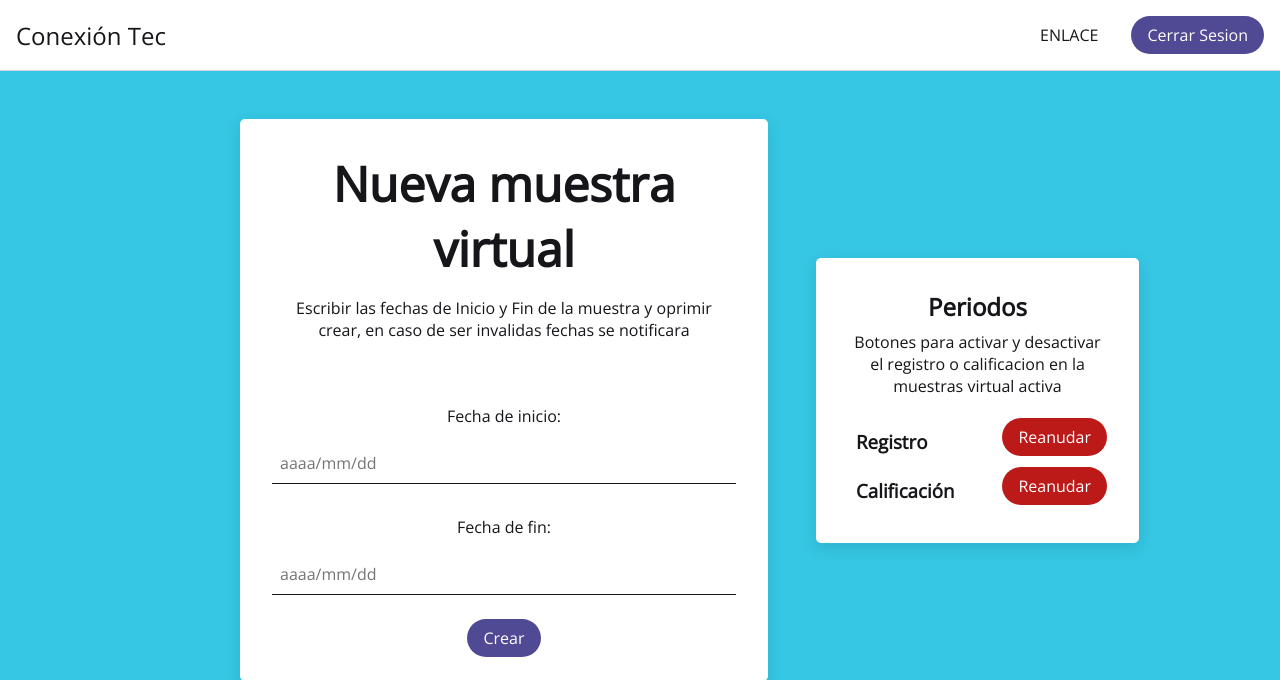
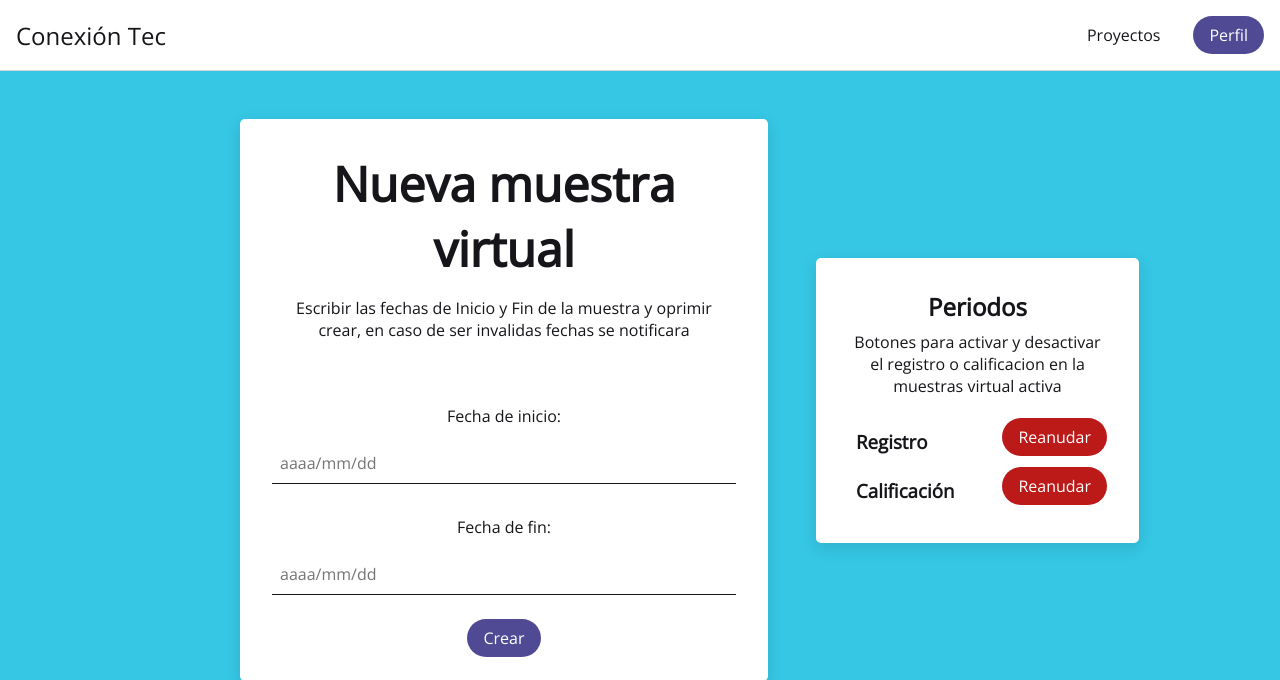
Before and after one commit to abelardogzz/AplicacionConexionTec, a PHP site: page /virtualSamples/admin_VirtualSample.html in a window 1280 px wide. Shown: the top 680 px of the page. Run offline with PHP 8.4, Linux system fonts and the light colour scheme; data comes from the database, SQL or seed files in the repository; some libraries are stand-ins or nearby versions.

Commit message:
Los perfiles Cargan segun el tipo de usuario, con sus respectivos campos,

```diff
--- a/data/applicationlayer.php
+++ b/data/applicationlayer.php
@@ -325,7 +325,7 @@ function LoadProjectsPersonakes(){
         echo json_encode($result["projects"]);
     }
     elseif($result["status"] == "Projects NOT FOUND"){
-            echo json_encode(array("tipoUsuario" => "Publico"));
+            echo json_encode(array("tipoUsuario" => "AdminProyecto", "UserType" => $result["tipoUsuario"]));
     }
     else{
 
--- a/data/dataLayer.php
+++ b/data/dataLayer.php
@@ -661,12 +661,19 @@ function attemptInsertComment($user_id, $project_id, $text){
 		if ($conn != null){
 			$conn ->set_charset('utf8mb4');
 			$sql = " SELECT * FROM Users WHERE uEmail = '$email' ";
+			$result = $conn->query($sql);
+			$tipoUser ="";
+			if($result->num_rows>0){
+				while($row = $result->fetch_assoc()) {
+					$tipoUser = $row["TipoDeUsuario"];
+				}
+			}
+
 			$sql = "SELECT * FROM users JOIN project on users.user_id = project.user_id WHERE users.uEmail = '$email' ";
 			$result = $conn->query($sql);
 			//echo $result->num_rows;
 			if ($result->num_rows > 0)//Double check
 			{
-
 				// output data of each row
 				$projects = array();
 			    while($row = $result->fetch_assoc())
@@ -678,18 +685,15 @@ function attemptInsertComment($user_id, $project_id, $text){
 			    						"tipoUsuario" => $row["TipoDeUsuario"]
 			    						);
 			    	array_push($projects, $response);
-
-
 				}
 			    $conn-> close();
 			    return array("status" => "SUCCESS","projects" => $projects);
-
 			    //echo json_encode($result->fetch_assoc());
 			}
 			else
 			{
 				$conn -> close();
-				return array("status" => "Projects NOT FOUND");
+				return array("status" => "Projects NOT FOUND","tipoUsuario" => $tipoUser);
 		    	//header('HTTP/1.1 406 User not found'); //Pre-Prepares a json file with mssg
 		        //die("Wrong credentials provided!");
 			}
--- a/profile.html
+++ b/profile.html
@@ -60,6 +60,7 @@
             <div id="dshowProfile">
             </div>
             <a id="BtnEdita" class="button">Editar</a>
+            <a id="BtnAdminVS" hidden class="button">Panel Admin</a>
             <div id="tablaProyects" hidden >
             <h2>Proyectos Personales</h2>
             <table id="Projectos">
--- a/virtualSamples/admin_VirtualSample.html
+++ b/virtualSamples/admin_VirtualSample.html
@@ -33,6 +33,7 @@
     <script src="https://ajax.googleapis.com/ajax/libs/jquery/1.8.3/jquery.min.js"></script>
     <script src="../style/design_js/_adder.js"></script>
     <script type="text/javascript" src="edit_VirtualSample.js" ></script>
+    <script type="text/javascript" src="../sessions/destroySession.js"></script>
   </head>
   <body class="flCol-aiCen-jcCen">
 
@@ -42,8 +43,8 @@
         <a class="home">Conexión Tec</a>
       </div>
       <div class="nav_section flRow-jcAro-aiCen">
-        <a class="page"> ENLACE </a>
-        <a class="button"> Cerrar Sesion</a>
+        <a id="proyectos" class="page"> Proyectos </a>
+        <a id="Perfil"class="button">Perfil</a>
       </div>
     </nav>
 
--- a/virtualSamples/edit_VirtualSample.js
+++ b/virtualSamples/edit_VirtualSample.js
@@ -247,5 +247,10 @@ $(document).ready(function(){
             });
 	});
 
-
+    $("#Perfil").on("click",function(){
+         window.location.replace("../profile.html");
+    });
+    $("#proyectos").on("click",function(){
+         window.location.replace("../projects.html");
+    });
 });
```
Also changed, not shown: scripts/ProfileScript.js (+13 -2 lines).
